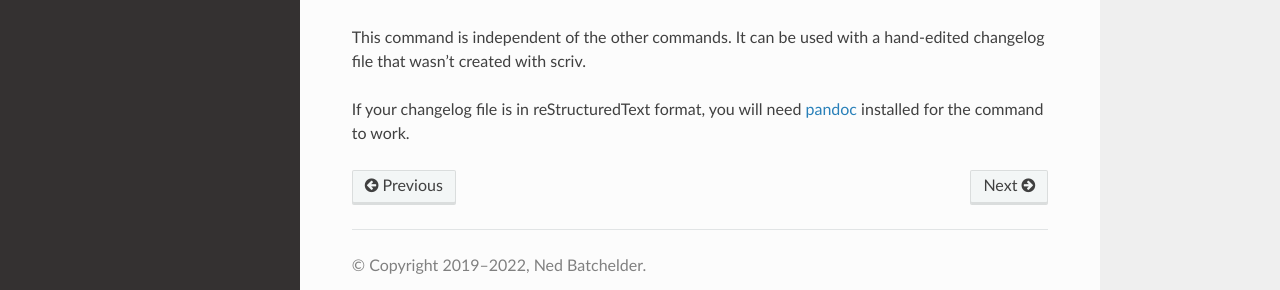
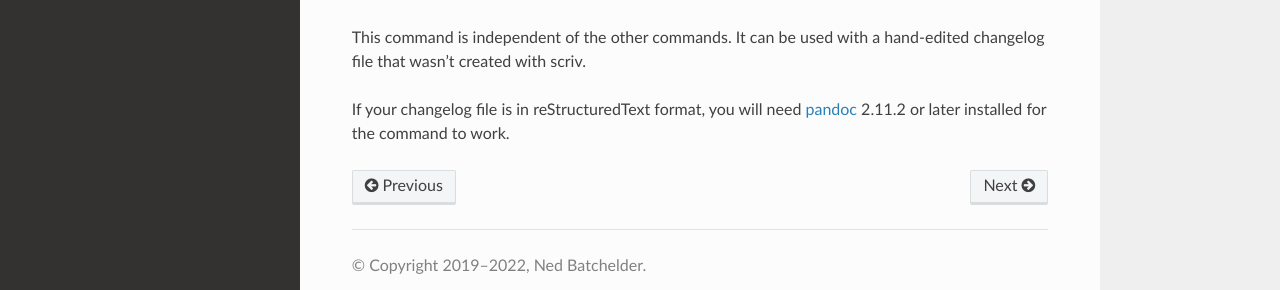
Before and after one commit to nedbat/scriv, a Sphinx documentation site: the page built from docs/commands.rst, in a window 1280 px wide and 900 px high, scrolled down 2139 px. Shown: the part 565-855 px from the top of the window. Built offline with Sphinx 7.4.7 and the Read the Docs theme 2.0.0, drawn with Linux system fonts in a browser that asks for light colours.

Commit message:
docs: clarify the needed version of pandoc

```diff
--- a/docs/commands.rst
+++ b/docs/commands.rst
@@ -186,7 +186,7 @@ This command is independent of the other commands.  It can be used with a
 hand-edited changelog file that wasn't created with scriv.
 
 If your changelog file is in reStructuredText format, you will need `pandoc`_
-installed for the command to work.
+2.11.2 or later installed for the command to work.
 
 .. _pandoc: https://pandoc.org/
 
```
